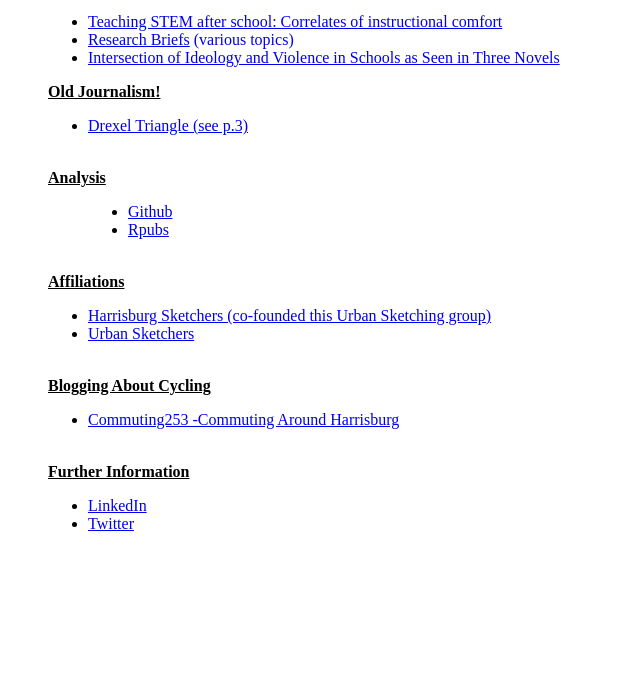
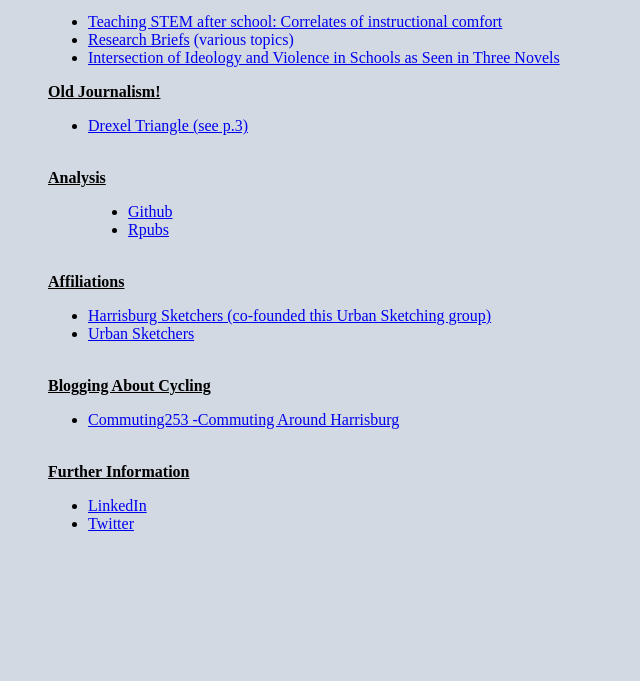
Before and after one commit to bac3917/OLD_bac3917.github.io, a plain HTML site: page index.html in a window 1280 px wide. Shown: the part 119-800 px from the top of the page, without its empty margins (0-640 px from the left). Drawn offline with Linux system fonts and the light colour scheme.

Commit message:
Create index.html

```diff
--- a/index.html
+++ b/index.html
@@ -8,10 +8,9 @@
     <meta name="apple-mobile-web-app-capable" content="yes">
     <link rel="stylesheet" href="./resources/ol.css">
     <link rel="stylesheet" href="./resources/ol3-layerswitcher.css">
-    <link rel="stylesheet" href="./resources/qgis2web.css">
     <style>
         html, body {
-            background-color: #ffffff;
+            background-color: #d3d9e2;
         }
         </style>
     <style>
```
